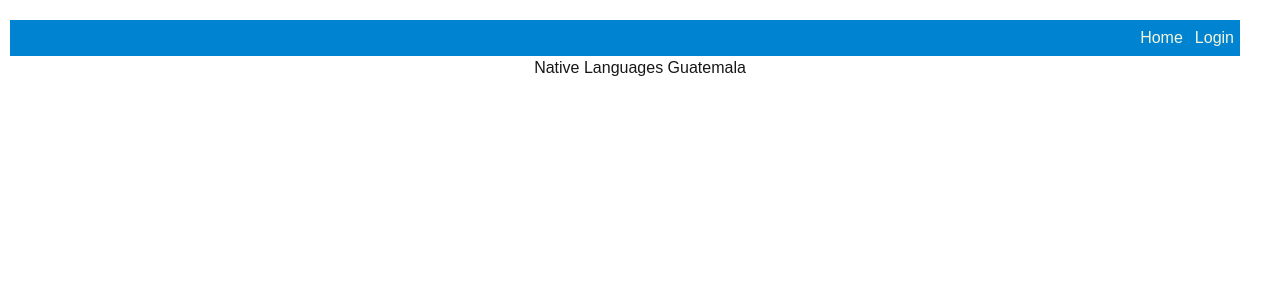
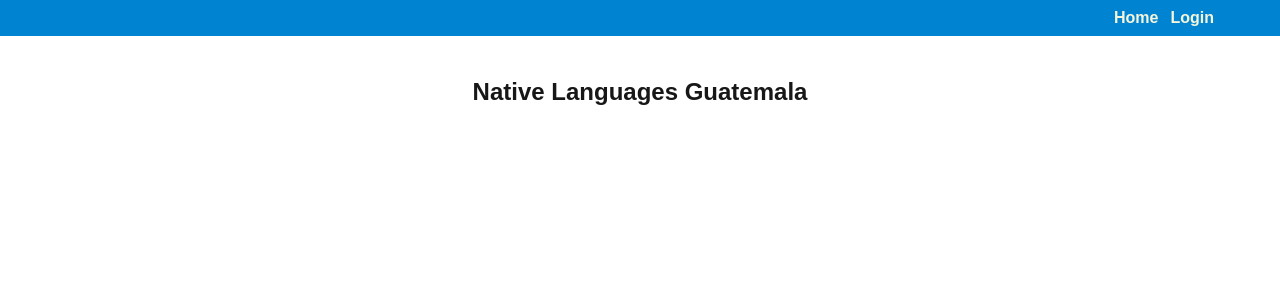
Before and after one commit to mozart953/Corpus-Native-Languages, a Next.js app in the folder corpus-native-languages/: page / in a window 1280 px wide. Shown: the top 300 px of the page. Built offline with nearby package versions, Linux system fonts and the light colour scheme.

Commit message:
fix:enhance navbar style

```diff
--- /dev/null
+++ b/corpus-native-languages/components/Home/Home.css
@@ -0,0 +1,3 @@
+.title {
+    margin-top: 40px;
+}
--- a/corpus-native-languages/components/Home/Home.jsx
+++ b/corpus-native-languages/components/Home/Home.jsx
@@ -1,8 +1,9 @@
+import "./Home.css"
 function HomeComponent(){
 
     return(
         <>
-            <div className="sm:text-center">
+            <div className="title sm:text-center text-2xl font-bold ">
                 <h1>Native Languages Guatemala</h1>
             </div>
         </>
--- a/corpus-native-languages/components/Navbar/Navbar.css
+++ b/corpus-native-languages/components/Navbar/Navbar.css
@@ -3,15 +3,14 @@
     justify-content: flex-end;
     align-items: center;
     position: sticky;
-    margin-left: 10px;
-    margin-right: 40px;
-    margin-top: 20px;
+    padding-right: 60px;
 
 }
 
 .iniLinks{
     padding: 6px;
     color:beige;
+    font-weight: bold;
 }
 
 .iniLinks:hover{
```
